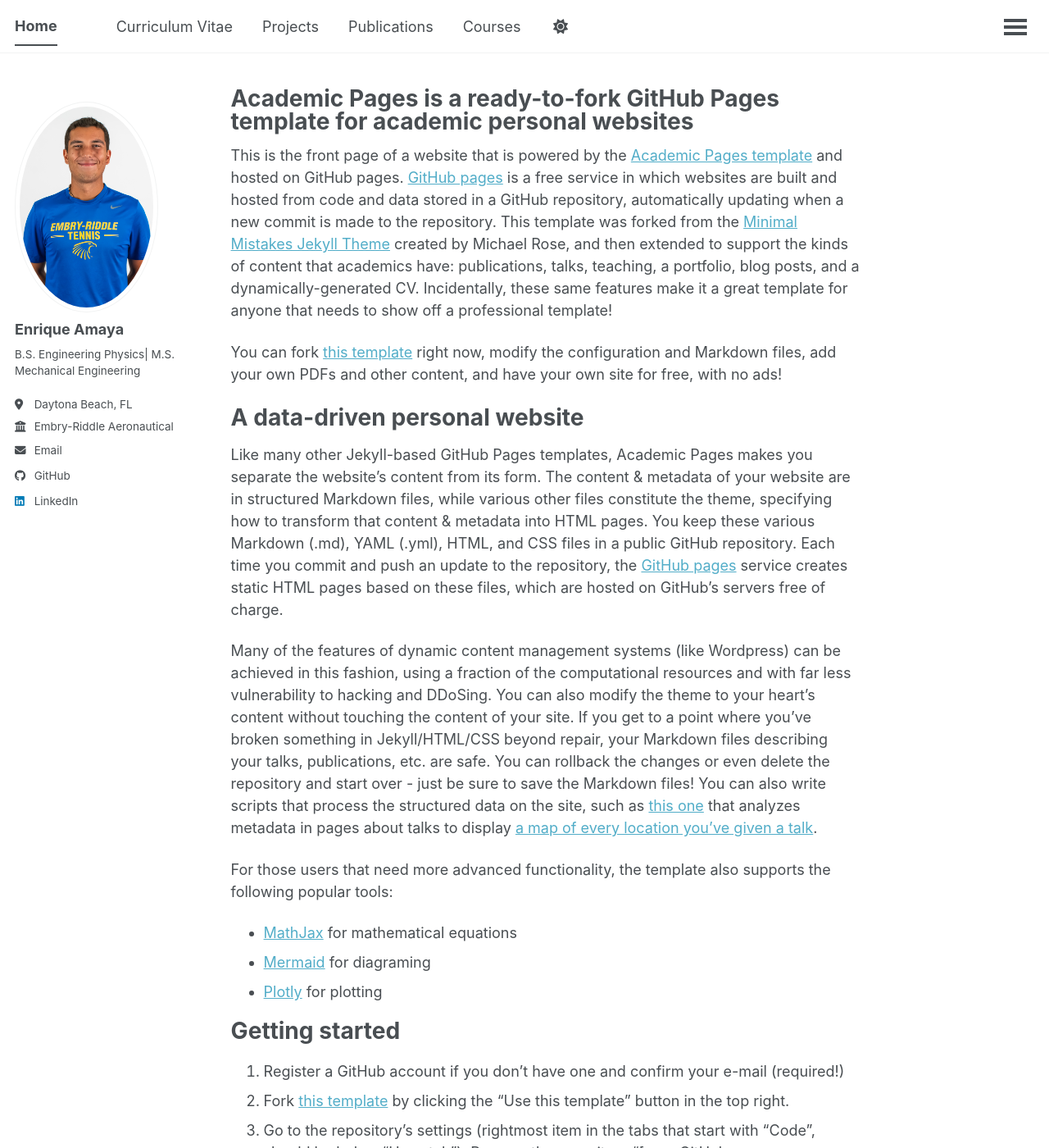
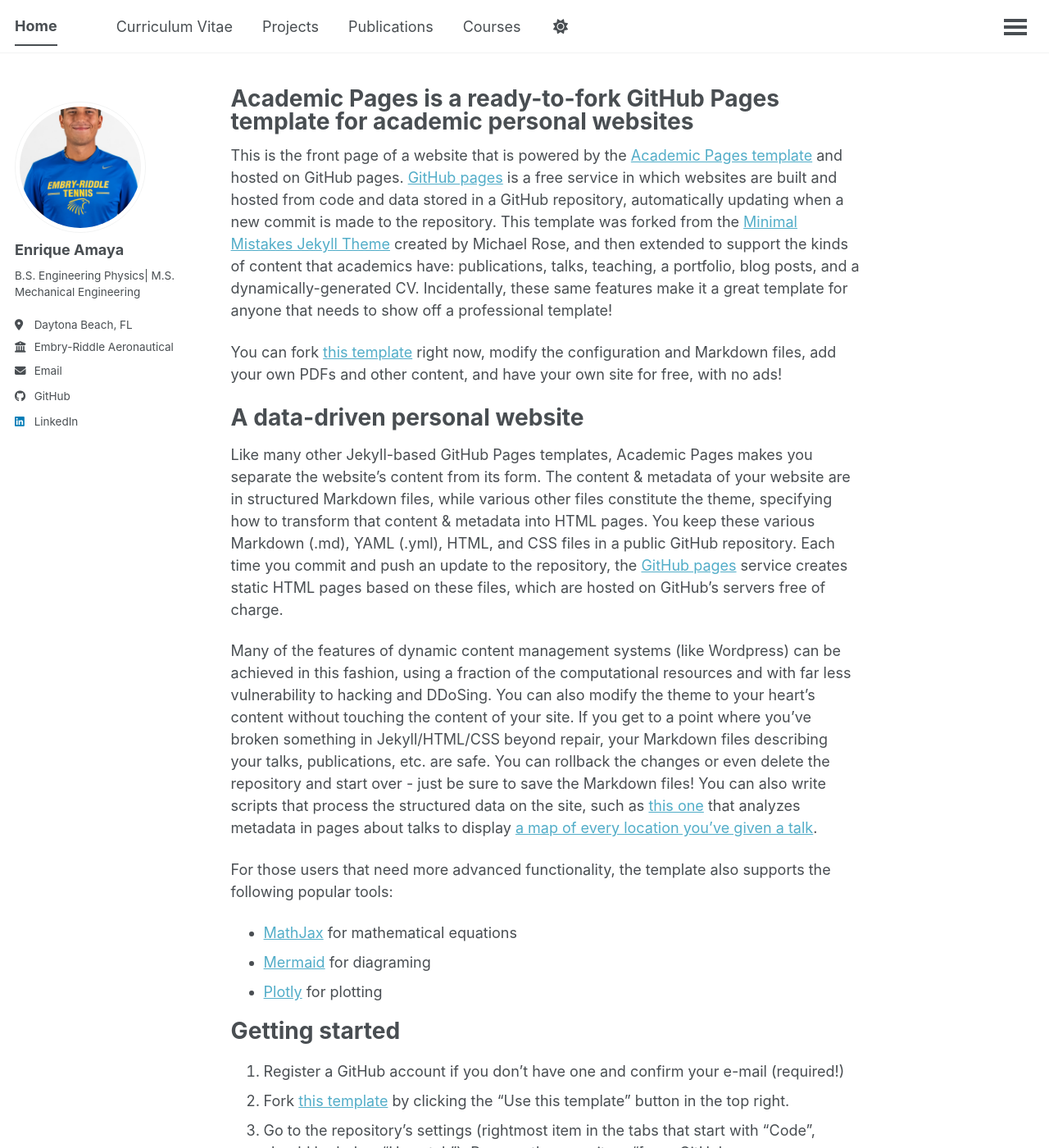
Before and after one commit to kikeamaya/kikeamaya.github.io, a Jekyll site: the page built from _pages/about.md, in a window 1280 px wide and 1400 px high. Shown: the whole window at 82% size. Built offline with Jekyll 4.4.1, drawn with Linux system fonts in a browser that asks for light colours; a style sheet for code colours, icons or effects is not loaded.

Commit message:
Top-right icons removed and changed profile pic shape

```diff
--- a/_sass/_custom.scss
+++ b/_sass/_custom.scss
@@ -85,6 +85,13 @@
   letter-spacing: 0.01em;
 }
 
+.author__avatar img {
+  width: 160px;
+  height: 160px;
+  object-fit: cover;
+  border-radius: 50%;
+}
+
 /* Keep cards usable on narrow phone screens */
 @media (max-width: 480px)
  {
--- a/_sass/custom-publications.scss
+++ b/_sass/custom-publications.scss
@@ -100,4 +100,10 @@
     padding: 0.28rem 0.52rem;
     font-size: 0.8em;
   }
+
+/* Hide theme switcher and navigation toggle on all screen sizes */
+.masthead__menu-item--lg,
+.greedy-nav__toggle {
+  display: none !important;
 }
+}
```
